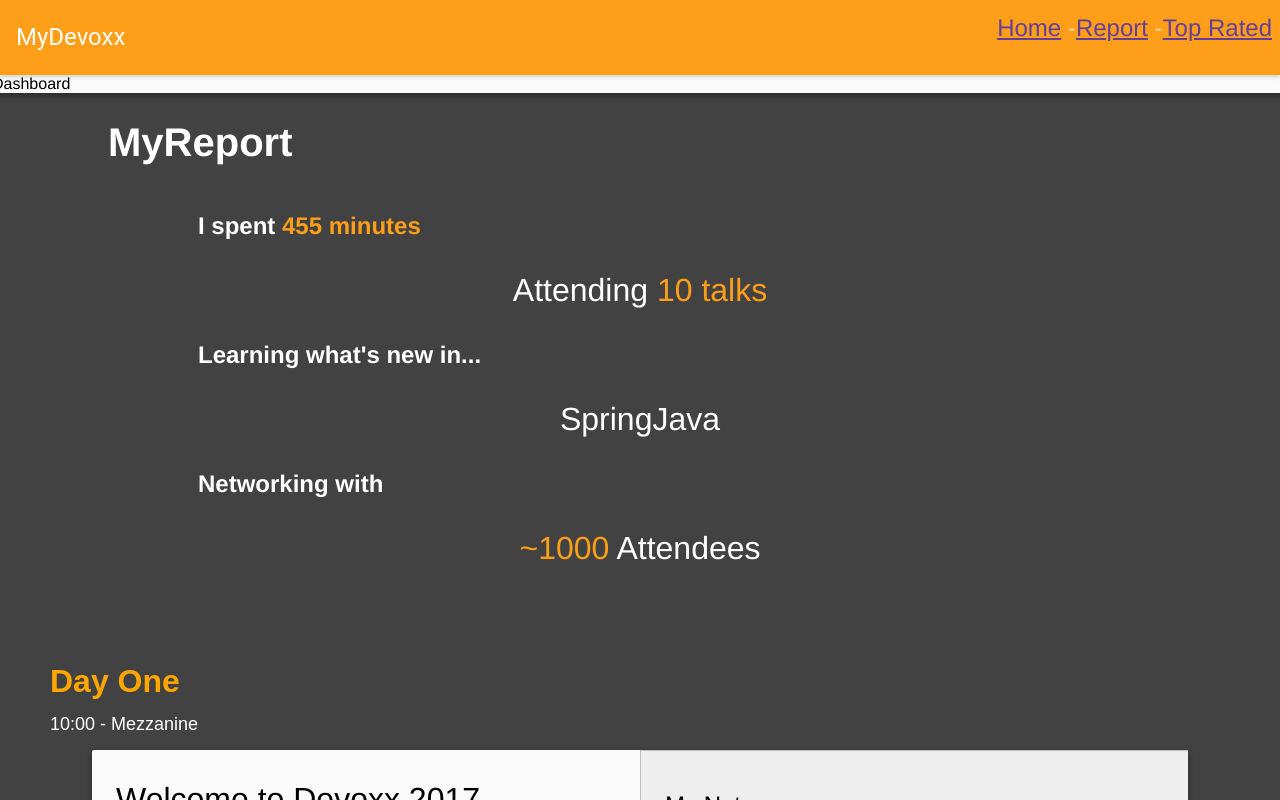
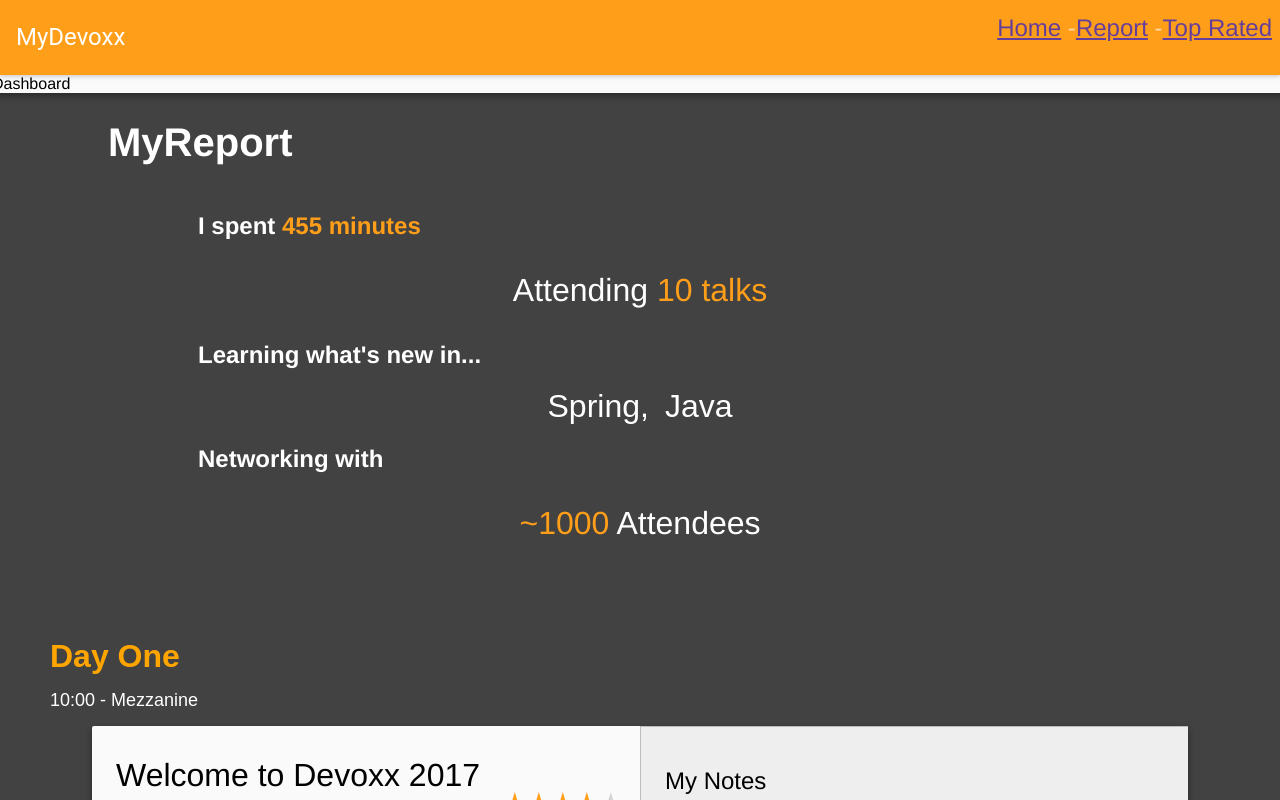
Before and after one commit to AIE-London/mydevoxx-dashboard, a React (Create React App) app: page /report in a window 1280 px wide. Shown: the top 800 px of the page. Built offline with nearby package versions, Linux system fonts and the light colour scheme; what react-tap-event-plugin would draw is missing.

Commit message:
replaced string with array and used comma-list component

```diff
--- a/src/main/components/CommaList.js
+++ b/src/main/components/CommaList.js
@@ -4,7 +4,6 @@
 import styled from "styled-components";
 
 export const CommaList = styled.ul`
-  opacity: 0.6;
   padding: 0;
   margin-top: 0.5em;
   padding-left: 0.5em;
--- a/src/main/components/ReportStats.js
+++ b/src/main/components/ReportStats.js
@@ -4,6 +4,8 @@
 import { Row, Col } from "react-flexbox-grid";
 import styled from "styled-components";
 import React, { Component } from "react";
+
+import { CommaList, CommaListItem } from "./CommaList";
 
 const StatMainHeader = styled.h1`
     text-align: left;
@@ -24,6 +26,13 @@
     font-size: 2em;
     color: #fff;
     font-family: helvetica;
+`;
+
+const StatListValue = styled.div`
+    text-align: center;
+    font-size: 2em;
+    opacity: 1;
+    color: #fff;
 `;
 const Orange = styled.span`
     color: #ff9e19;
@@ -54,7 +63,13 @@
 
               <StatHeader>Learning what's new in...</StatHeader>
 
-              <StatValue>{this.props.learning} </StatValue>
+              <StatListValue>
+                <CommaList>
+                  {this.props.learning.map(track => (
+                    <CommaListItem key={track}>{track}</CommaListItem>
+                  ))}
+                </CommaList>
+              </StatListValue>
 
               <StatHeader>Networking with</StatHeader>
 
--- a/src/main/components/Stats.js
+++ b/src/main/components/Stats.js
@@ -22,7 +22,7 @@
     return (
       <Container>
         <Card center="xs">
-          {" "}{/* Wraps the Card component within the Container component */}
+          {/* Wraps the Card component within the Container component */}
           <Col xs={10}>
             <Col xs={6}>
               <Row start="xs">
@@ -35,7 +35,6 @@
                 <StatHeader>Top Tracks:</StatHeader>
                 <div style={{ textAlign: "center" }}>
                   <CommaList>
-                    {" "}
                     {/* creates a ul element using the CommaList styled ul format */}
                     {this.props.tracks.map(function(track) {
                       return <CommaListItem key={track}>{track}</CommaListItem>;
--- a/src/main/components/TalkCard.js
+++ b/src/main/components/TalkCard.js
@@ -55,6 +55,10 @@
   padding: 0.5em 1em;
 `;
 
+const TrackList = styled(CommaList)`
+  opacity: 0.6;
+`;
+
 class TalkCard extends Component {
   render() {
     let {
@@ -81,11 +85,11 @@
             <CardSubhead>Top Tracks</CardSubhead>
           </Row>
           <Row>
-            <CommaList>
+            <TrackList>
               {topTracks.map(trackName => (
                 <CommaListItem key={trackName}>{trackName}</CommaListItem>
               ))}
-            </CommaList>
+            </TrackList>
           </Row>
         </LeftPartition>
         <RightPartition md={6}>
```
